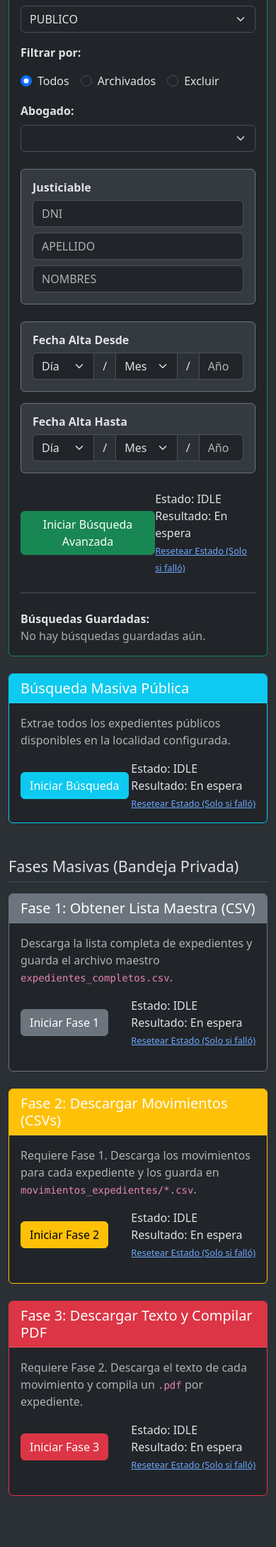
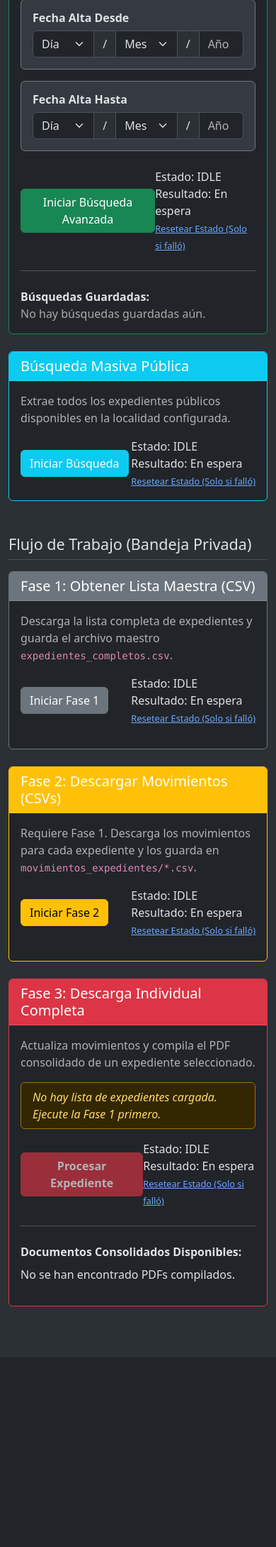
Before and after one commit to marianodevel/scraping_siped, a Flask app: page / in a window 390 px wide. Shown: the part 1433-3613 px from the top of the page at 71% size. After the commit the page ends 3274 px from the top, so only its background shows below. Run offline with Flask 3, Linux system fonts and the light colour scheme; the visitor is signed in with stand-in values (Sample User, id 1); some libraries are stand-ins or nearby versions.

Commit message:
refactor(frontend): implementa Bootstrap 5, reestructura layout y optimiza flujos
- Se implementó un layout base (base.html) utilizando herencia de plantillas Jinja2.
- Se integró Bootstrap 5 para el sistema de grillas y diseño responsivo nativo (modo oscuro).
- Se extrajeron estilos en línea y scripts globales hacia la nueva carpeta /static.
- Se reestructuró index.html eliminando la Fase 3 masiva y renombrando la Descarga Individual a Fase 3.
- Se mejoró la presentación de la lista de CSVs en la Fase 2, agrupándola en un desplegable con botón de descarga.

```diff
--- a/templates/index.html
+++ b/templates/index.html
@@ -23,71 +23,13 @@
 </div>
 
 <div class="row">
-    <!-- Columna Izquierda: Herramientas de consulta específica -->
+    <!-- Columna Izquierda: Herramientas de consulta general -->
     <div class="col-xl-6 mb-4">
         <h4 class="mb-3 border-bottom pb-2">Herramientas de Consulta</h4>
 
-        <div class="card mb-4 border-primary" id="fase_unico-container">
-            <div class="card-header bg-primary text-white d-flex justify-content-between align-items-center">
-                <h5 class="mb-0">Descarga Individual Completa</h5>
-            </div>
-
-            <div class="card-body">
-                <p class="card-text text-muted">Actualiza movimientos y compila el PDF consolidado de un expediente.</p>
-
-                <form hx-post="{{ url_for('iniciar_descarga_unico') }}"
-                      hx-target="#flash-messages"
-                      hx-swap="innerHTML">
-
-                    <div class="mb-3">
-                        {% if expedientes_disponibles %}
-                            <select name="expediente_seleccionado" class="form-select" required>
-                                <option value="" disabled selected>-- Seleccione un Expediente --</option>
-                                {% for exp in expedientes_disponibles %}
-                                    <option value="{{ exp.expediente }}">{{ exp.expediente }} - {{ exp.caratula }}</option>
-                                {% endfor %}
-                            </select>
-                        {% else %}
-                            <div class="alert alert-warning py-2 mb-0">
-                                <em>No hay lista de expedientes cargada. Ejecute la Fase 1 primero.</em>
-                            </div>
-                        {% endif %}
-                    </div>
-
-                    <div class="d-flex align-items-center justify-content-between mb-3">
-                        <button type="submit" data-fase="fase_unico" class="btn btn-primary"
-                            {% if not expedientes_disponibles or estados_tareas['fase_unico'].estado in ['PENDING', 'STARTED', 'RETRY'] %}disabled{% endif %}>
-                            Procesar Expediente
-                        </button>
-
-                        <div id="estado-resultado-fase_unico"
-                             hx-get="{{ url_for('fragmento_estado', nombre_fase='fase_unico') }}"
-                             hx-trigger="load, every 3s"
-                             hx-swap="innerHTML">
-                             {% with estado=estados_tareas['fase_unico'] %}
-                                {% include '_fragmento_estado.html' with context %}
-                             {% endwith %}
-                        </div>
-                    </div>
-                </form>
-
-                <hr class="my-4">
-
-                <strong>Documentos Consolidados Disponibles:</strong>
-                <div class="csv-scroll-list" id="pdf-list-container"
-                     hx-get="{{ url_for('fragmento_pdfs') }}"
-                     hx-trigger="load, every 5s, tareaFinalizada from body"
-                     hx-swap="innerHTML">
-                    {% with archivos_pdf=archivos_pdf %}
-                        {% include '_fragmento_pdfs.html' %}
-                    {% endwith %}
-                </div>
-            </div>
-        </div>
-
         {% include '_fragmento_busqueda_avanzada.html' %}
 
-        <!-- Fase Pública: Adaptada rápidamente a Bootstrap Card -->
+        <!-- Fase Pública -->
         <div class="card mb-4 border-info" id="fase_publica-container">
             <div class="card-header bg-info text-white d-flex justify-content-between align-items-center">
                 <h5 class="mb-0">Búsqueda Masiva Pública</h5>
@@ -114,14 +56,14 @@
         </div>
     </div>
 
-    <!-- Columna Derecha: Descargas masivas de expedientes privados -->
+    <!-- Columna Derecha: Flujo de Trabajo (Bandeja Privada) -->
     <div class="col-xl-6 mb-4">
-        <h4 class="mb-3 border-bottom pb-2">Fases Masivas (Bandeja Privada)</h4>
+        <h4 class="mb-3 border-bottom pb-2">Flujo de Trabajo (Bandeja Privada)</h4>
 
+        <!-- Fases 1 y 2 (Masivas) -->
         {% set fases = [
             ('fase_1', 'Obtener Lista Maestra (CSV)', 'Descarga la lista completa de expedientes y guarda el archivo maestro <code>expedientes_completos.csv</code>.', 'secondary'),
-            ('fase_2', 'Descargar Movimientos (CSVs)', 'Requiere Fase 1. Descarga los movimientos para cada expediente y los guarda en <code>movimientos_expedientes/*.csv</code>.', 'warning'),
-            ('fase_3', 'Descargar Texto y Compilar PDF', 'Requiere Fase 2. Descarga el texto de cada movimiento y compila un <code>.pdf</code> por expediente.', 'danger')
+            ('fase_2', 'Descargar Movimientos (CSVs)', 'Requiere Fase 1. Descarga los movimientos para cada expediente y los guarda en <code>movimientos_expedientes/*.csv</code>.', 'warning')
         ] %}
 
         {% for id_fase, titulo, descripcion, theme in fases %}
@@ -164,17 +106,82 @@
                 {% if id_fase == 'fase_2' and lista_movimientos %}
                     <hr class="my-3">
                     <strong>Movimientos Descargados ({{ lista_movimientos|length }}):</strong>
-                    <div class="csv-scroll-list">
-                        {% for mov_csv in lista_movimientos %}
-                            <a href="{{ url_for('descargar_archivo', tipo='movimientos', nombre_archivo=mov_csv) }}">
-                                {{ mov_csv }}
-                            </a>
-                        {% endfor %}
+                    <div class="input-group mt-2">
+                        <select class="form-select border-{{ theme }}" id="select_{{ id_fase }}">
+                            <option value="" disabled selected>-- Seleccione un archivo CSV --</option>
+                            {% for mov_csv in lista_movimientos %}
+                                <option value="{{ url_for('descargar_archivo', tipo='movimientos', nombre_archivo=mov_csv) }}">{{ mov_csv }}</option>
+                            {% endfor %}
+                        </select>
+                        <button class="btn btn-{{ theme }} fw-bold text-dark" type="button"
+                                onclick="const url = document.getElementById('select_{{ id_fase }}').value; if(url) window.location.href=url;">
+                            Descargar
+                        </button>
                     </div>
                 {% endif %}
             </div>
         </div>
         {% endfor %}
+
+        <!-- NUEVA FASE 3: Descarga Individual -->
+        <div class="card mb-4 border-danger" id="fase_unico-container">
+            <div class="card-header bg-danger text-white d-flex justify-content-between align-items-center">
+                <h5 class="mb-0">Fase 3: Descarga Individual Completa</h5>
+            </div>
+
+            <div class="card-body">
+                <p class="card-text text-muted">Actualiza movimientos y compila el PDF consolidado de un expediente seleccionado.</p>
+
+                <form hx-post="{{ url_for('iniciar_descarga_unico') }}"
+                      hx-target="#flash-messages"
+                      hx-swap="innerHTML">
+
+                    <div class="mb-3">
+                        {% if expedientes_disponibles %}
+                            <select name="expediente_seleccionado" class="form-select border-danger" required>
+                                <option value="" disabled selected>-- Seleccione un Expediente --</option>
+                                {% for exp in expedientes_disponibles %}
+                                    <option value="{{ exp.expediente }}">{{ exp.expediente }} - {{ exp.caratula }}</option>
+                                {% endfor %}
+                            </select>
+                        {% else %}
+                            <div class="alert alert-warning py-2 mb-0">
+                                <em>No hay lista de expedientes cargada. Ejecute la Fase 1 primero.</em>
+                            </div>
+                        {% endif %}
+                    </div>
+
+                    <div class="d-flex align-items-center justify-content-between mb-3">
+                        <button type="submit" data-fase="fase_unico" class="btn btn-danger fw-bold"
+                            {% if not expedientes_disponibles or estados_tareas['fase_unico'].estado in ['PENDING', 'STARTED', 'RETRY'] %}disabled{% endif %}>
+                            Procesar Expediente
+                        </button>
+
+                        <div id="estado-resultado-fase_unico"
+                             hx-get="{{ url_for('fragmento_estado', nombre_fase='fase_unico') }}"
+                             hx-trigger="load, every 3s"
+                             hx-swap="innerHTML">
+                             {% with estado=estados_tareas['fase_unico'] %}
+                                {% include '_fragmento_estado.html' with context %}
+                             {% endwith %}
+                        </div>
+                    </div>
+                </form>
+
+                <hr class="my-4">
+
+                <strong>Documentos Consolidados Disponibles:</strong>
+                <div class="csv-scroll-list mt-2 border-danger" id="pdf-list-container"
+                     hx-get="{{ url_for('fragmento_pdfs') }}"
+                     hx-trigger="load, every 5s, tareaFinalizada from body"
+                     hx-swap="innerHTML">
+                    {% with archivos_pdf=archivos_pdf %}
+                        {% include '_fragmento_pdfs.html' %}
+                    {% endwith %}
+                </div>
+            </div>
+        </div>
+
     </div>
 </div>
 {% endblock %}
```
